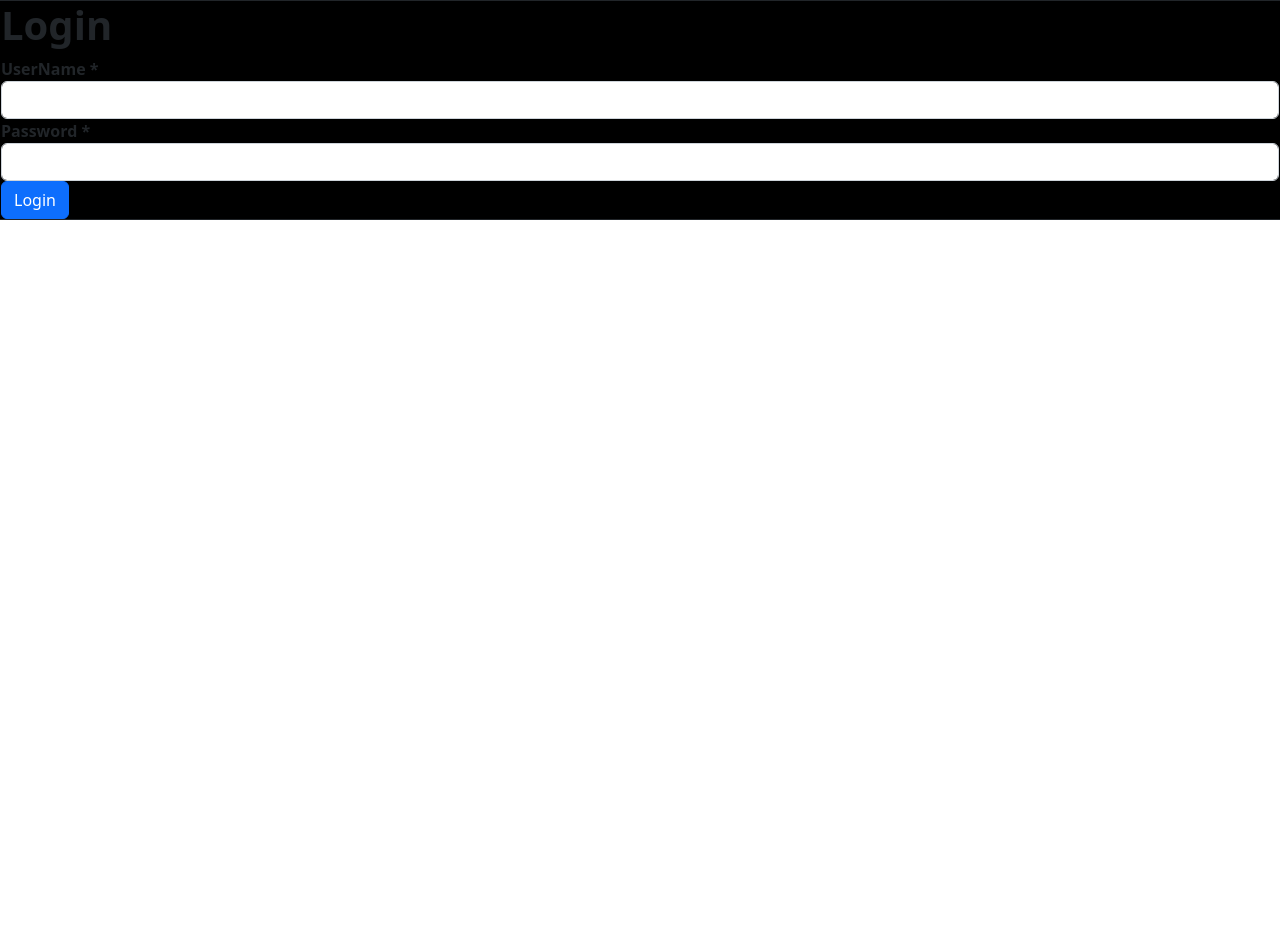
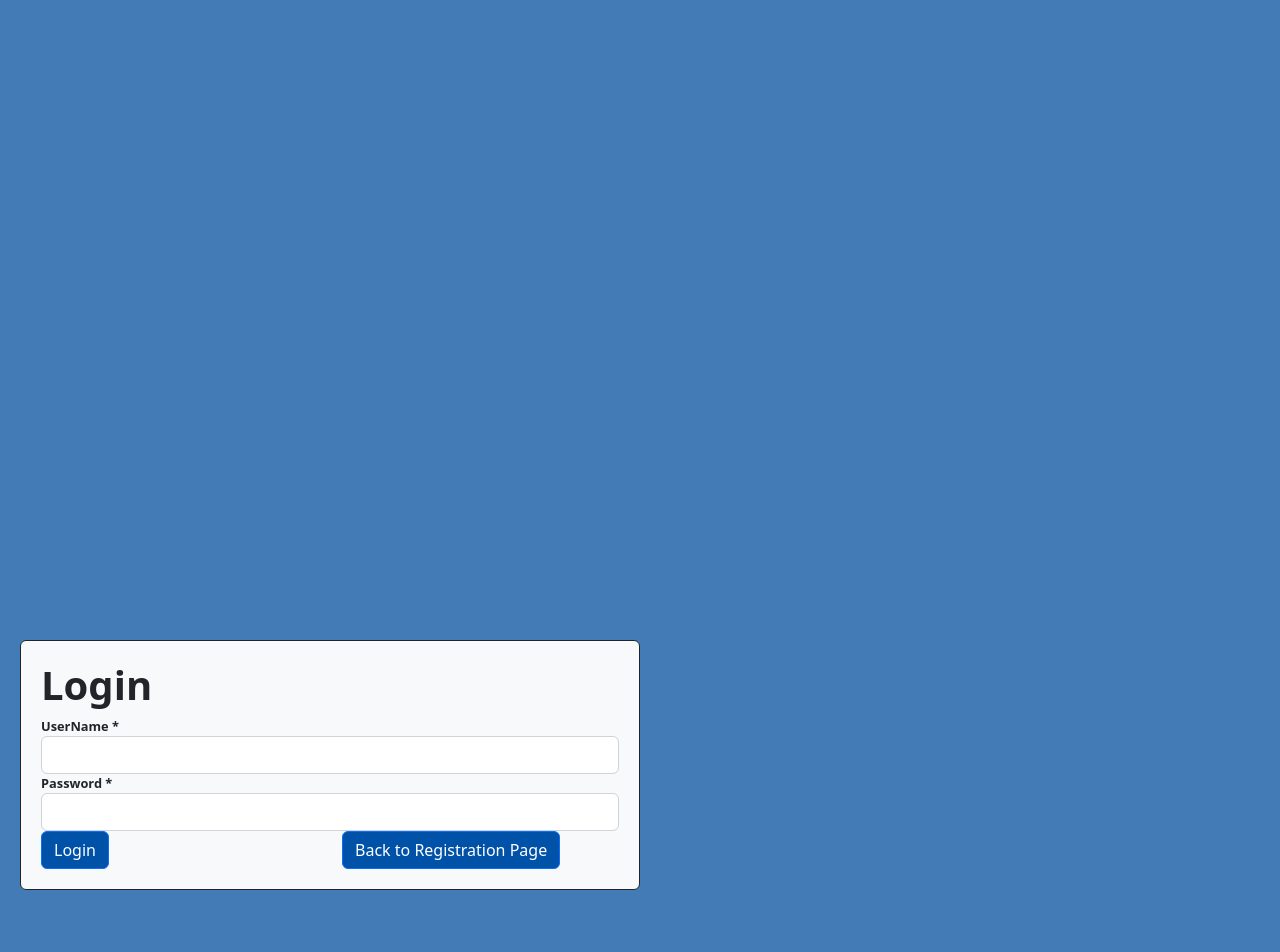
Before and after one commit to NathanBuiPDX/CS465-Final-Project, a React (Create React App) app in the folder frontend/: page /login in a window 1280 px wide. Shown: the top 952 px of the page. Before the commit the page ends 800 px from the top, so only its background shows below. Built offline with nearby package versions, Linux system fonts and the light colour scheme.

Commit message:
added backtoLogin and backtoReg buttons

```diff
--- a/frontend/package.json
+++ b/frontend/package.json
@@ -10,6 +10,8 @@
     "@testing-library/user-event": "^13.5.0",
     "axios": "^1.1.3",
     "bootstrap": "^5.2.2",
+    "fetch": "^1.1.0",
+    "fetch-retry": "^5.0.3",
     "react": "^17.0.2",
     "react-dom": "^17.0.2",
     "react-router-dom": "^5.3.4",
--- a/frontend/src/pages/Login.jsx
+++ b/frontend/src/pages/Login.jsx
@@ -1,6 +1,7 @@
 import React, { useState, useRef } from "react";
-
+import { useHistory } from "react-router-dom";
 const Login = () => {
+  const history = useHistory();
   const usernameRef = useRef("");
   const passwordRef = useRef("");
   const handleFormLogin = (event) => {
@@ -8,11 +9,14 @@ const Login = () => {
     console.log("Password: ", passwordRef.current.value);
     event.preventDefault();
   };
+  const handleFormRegister = (event) => {
+    event.preventDefault();
+    history.push("/Register");
+  };
   return (
-
-    <div class="row justify-content-center align-items-center loginFormContainer ">
-      <form
-        class="border border-dark rounded" onSubmit={handleFormLogin}>
+    <div class="row loginFormContainer ">
+      <div>
+        <form class=" border border-dark rounded" onSubmit={handleFormLogin}>
           <h1 class="mb-2">
             <strong>Login</strong>
           </h1>
@@ -49,8 +53,19 @@ const Login = () => {
               </button>
             </div>
 
+
+            <div class="col">
+              <button
+                type="register"
+                onClick={handleFormRegister}
+                class="btn btn-primary btn-block"
+              >
+                Back to Registration Page
+              </button>
+            </div>
           </div>
         </form>
+      </div>
     </div>
   );
 };
--- a/frontend/src/pages/Register.jsx
+++ b/frontend/src/pages/Register.jsx
@@ -1,6 +1,8 @@
-import React, {useState, useRef} from "react";
-
+import React, { useState, useRef } from "react";
+import "./styles.css";
+import { useHistory } from "react-router-dom";
 const Register = () => {
+  const history = useHistory();
   const usernameRef = useRef("");
   const passwordRef = useRef("");
   const prefNameRef = useRef("");
@@ -24,10 +26,14 @@ const Register = () => {
     console.log("aboutMe", aboutMeRef.current.value);
 
     event.preventDefault();
-    }
+  };
+  const handleFormLogin = (event) => {
+    event.preventDefault();
+    history.push("/Login");
+  };
   return (
+    <div class="row justify-content-center align-items-center formContainer">
       <div>
-      <div class="row justify-content-center align-items-center formContainer">
         <form class="border border-dark rounded" onSubmit={handleFormRegister}>
           <h1 class="mb-2">
             <strong>REGISTER</strong>
@@ -161,12 +167,11 @@ const Register = () => {
             <label for="aboutMe">
               <b>AboutMe</b>{" "}
             </label>
-            <textarea class="form-control" id="aboutMe" rows="4"></textarea>
+
             <input
-              class="form-check-input"
-              type="aboutMe"
+              class="form-control"
               id="aboutMe"
-              name="aboutMe"
+              rows="4"
               ref={aboutMeRef}
             />
           </div>
@@ -182,6 +187,15 @@ const Register = () => {
                 Reset
               </button>
             </div>
+            <div class="col">
+            <button
+              type="login"
+              onClick={handleFormLogin}
+              class="btn btn-primary btn-block"
+            >
+              Back To Login Page
+            </button>
+            </div>
           </div>
         </form>
       </div>
--- a/frontend/src/pages/styles.css
+++ b/frontend/src/pages/styles.css
@@ -1,5 +1,8 @@
 .formContainer {
   background-color: #427bb5;
+    margin-top: 10%;
+  margin-bottom: 10%;
+  padding: 20px;
 }
 
 
@@ -9,6 +12,7 @@
 }
 
 .formContainer form {
+  width:50%;
   font-size: 0.8em;
   margin-top: 5%;
   margin-bottom: 10%;
@@ -20,7 +24,14 @@
   background-color: #0051A8;
 }
 
+.loginFormContainer {
+  background-color: #427bb5;
+  margin-bottom: 10%;
+  padding: 20px;
+}
+
 .loginFormContainer form {
+  width:50%;
   font-size: 0.8em;
   margin-top: 50%;
   margin-bottom: 50%;
```
Lines whose indentation alone changed are shown as unchanged.
